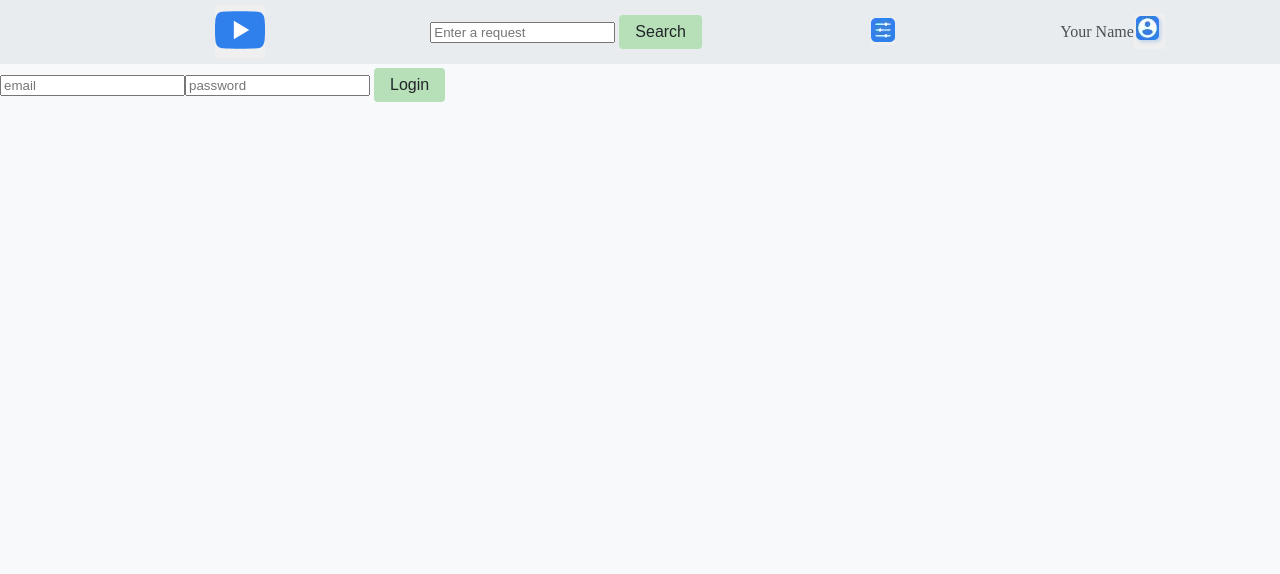
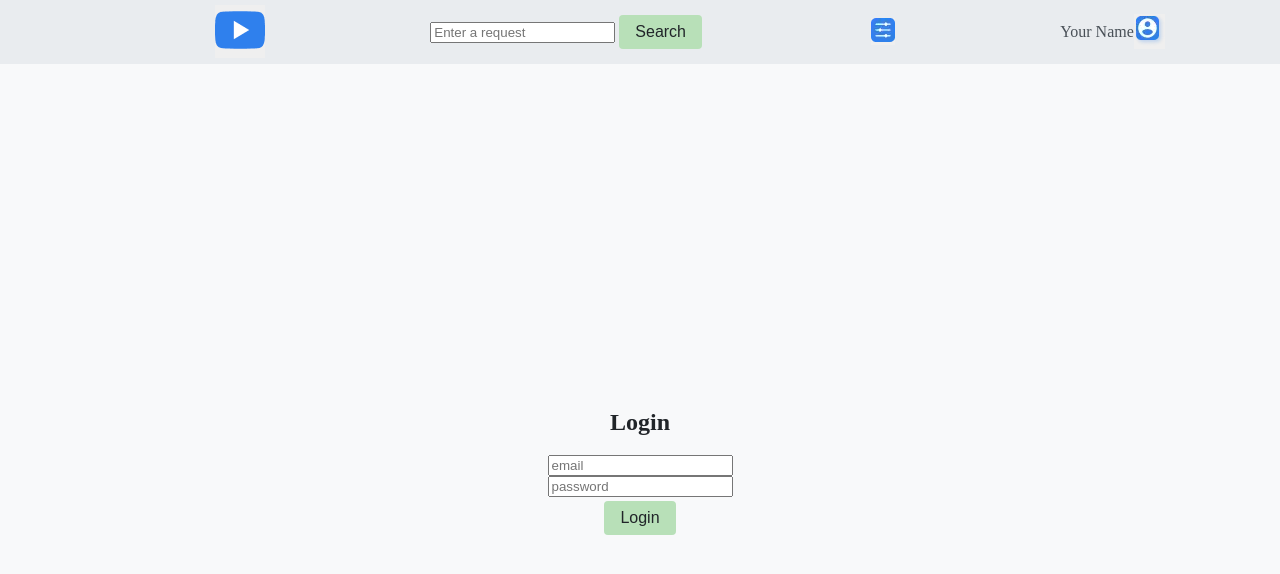
Before and after one commit to VKTRenokh/youtube-client, an Angular app in the folder youtube/: page /login in a window 1280 px wide. Shown: the top 574 px of the page. Built offline with nearby package versions, Linux system fonts and the light colour scheme.

Commit message:
feat: add canMatch

```diff
--- a/youtube/src/app/app.routes.ts
+++ b/youtube/src/app/app.routes.ts
@@ -4,11 +4,17 @@ import { authGuard } from './core/guards/auth.guard.js'
 export const routes: Routes = [
   {
     path: '',
+    pathMatch: 'full',
+    redirectTo: '/main',
+  },
+  {
+    path: 'main',
+    canMatch: [authGuard],
+    pathMatch: 'full',
     loadComponent: () =>
       import(
         './youtube/components/search-results/search-results.component.js'
       ).then((M) => M.SearchResultsComponent),
-    canActivate: [authGuard],
   },
   {
     path: 'login',
@@ -19,10 +25,11 @@ export const routes: Routes = [
   },
   {
     path: '**',
+    pathMatch: 'full',
     loadComponent: () =>
       import(
         './core/components/not-found/not-found.component.js'
       ).then((M) => M.NotFoundComponent),
-    canActivate: [authGuard],
+    canMatch: [authGuard],
   },
 ]
--- a/youtube/src/app/auth/components/login/login.component.html
+++ b/youtube/src/app/auth/components/login/login.component.html
@@ -1,6 +1,15 @@
-<div>
-  <input type="email" placeholder="email" />
-  <input type="password" placeholder="password" />
+<div class="login">
+  <h2>Login</h2>
+  <input
+    type="email"
+    placeholder="email"
+    [(ngModel)]="email"
+  />
+  <input
+    type="password"
+    placeholder="password"
+    [(ngModel)]="password"
+  />
   <yt-button aria-label="Login" (press)="login()"
     >Login</yt-button
   >
--- a/youtube/src/app/auth/components/login/login.component.scss
+++ b/youtube/src/app/auth/components/login/login.component.scss
@@ -0,0 +1,8 @@
+.login {
+  display: flex;
+  flex-direction: column;
+  align-items: center;
+  justify-content: center;
+  width: 100%;
+  height: 100%;
+}
--- a/youtube/src/app/auth/components/login/login.component.ts
+++ b/youtube/src/app/auth/components/login/login.component.ts
@@ -2,20 +2,37 @@ import {
   ChangeDetectionStrategy,
   Component,
   inject,
+  signal,
 } from '@angular/core'
 import { ButtonComponent } from '../../../shared/components/button/button.component'
 import { AuthService } from '../../services/auth/auth.service'
+import { FormsModule } from '@angular/forms'
+import { Router } from '@angular/router'
 
 @Component({
   selector: 'yt-login',
   standalone: true,
-  imports: [ButtonComponent],
+  imports: [ButtonComponent, FormsModule],
   templateUrl: './login.component.html',
   styleUrl: './login.component.scss',
   changeDetection: ChangeDetectionStrategy.OnPush,
 })
 export class LoginComponent {
   private authService = inject(AuthService)
+  private router = inject(Router)
+  public password = signal('')
+  public email = signal('')
 
-  public login() {}
+  private isEmpty() {
+    return !this.password() && !this.email()
+  }
+
+  public login() {
+    if (this.isEmpty()) {
+      return
+    }
+
+    this.authService.login()
+    this.router.navigate(['/'])
+  }
 }
--- a/youtube/src/app/core/guards/auth.guard.ts
+++ b/youtube/src/app/core/guards/auth.guard.ts
@@ -1,10 +1,10 @@
 import { inject } from '@angular/core'
-import { CanActivateFn, Router } from '@angular/router'
+import { CanMatchFn, Router } from '@angular/router'
 import { AuthService } from '../../auth/services/auth/auth.service'
 import { createLoginUrlTree } from '../utils/create-login-url-tree'
 
 const guard = (router: Router, authService: AuthService) =>
-  !authService ? createLoginUrlTree(router) : false
+  !authService.isLogined() && createLoginUrlTree(router)
 
-export const authGuard: CanActivateFn = () =>
+export const authGuard: CanMatchFn = () =>
   guard(inject(Router), inject(AuthService))
```
